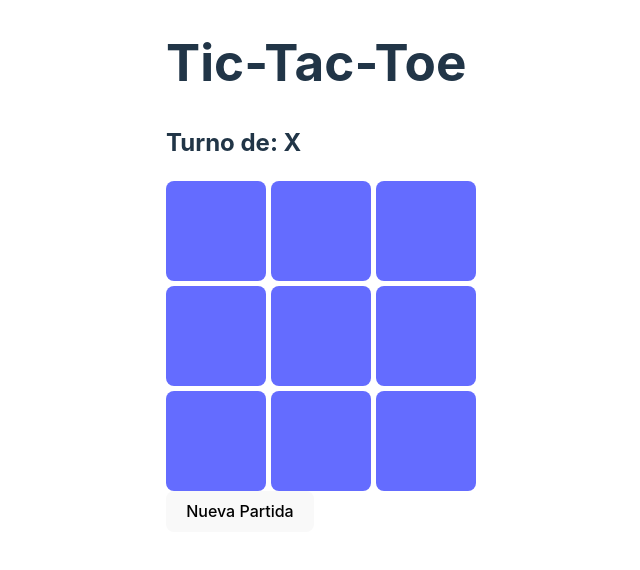
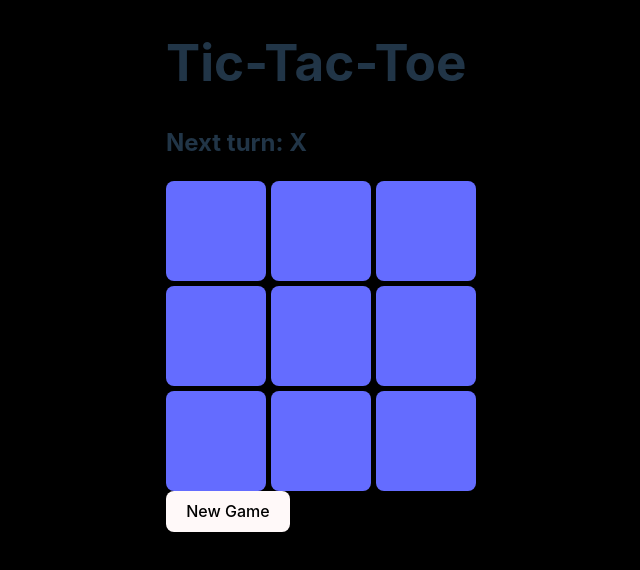
Before and after one commit to FECEANMA/Avance-del-Proyecto, a React (Vite) app in the folder Tic-Tac-Toe-(Tres-en-Raya)/: page / in a window 1280 px wide. Shown: the top 570 px of the page, without its empty margins (319-959 px from the left). Built offline with nearby package versions, Linux system fonts and the light colour scheme.

Commit message:
Add files via upload

```diff
--- a/Tic-Tac-Toe-(Tres-en-Raya)/package.json
+++ b/Tic-Tac-Toe-(Tres-en-Raya)/package.json
@@ -24,6 +24,6 @@
     "globals": "^15.9.0",
     "typescript": "^5.5.3",
     "typescript-eslint": "^8.7.0",
-    "vite": "^5.4.8"
+    "vite": "^5.4.9"
   }
 }
--- a/Tic-Tac-Toe-(Tres-en-Raya)/src/App.tsx
+++ b/Tic-Tac-Toe-(Tres-en-Raya)/src/App.tsx
@@ -1,5 +1,5 @@
 import React from 'react';
-import Juego from './components/juego';
+import Juego from './components/game';
 
 const App: React.FC = () => (
   <div>
--- /dev/null
+++ b/Tic-Tac-Toe-(Tres-en-Raya)/src/components/box.tsx
@@ -0,0 +1,25 @@
+import React from 'react';
+
+interface BoxProps {
+  value: 'X' | 'O' | null;
+  handleClick: () => void;
+}
+
+const Box: React.FC<BoxProps> = ({ value, handleClick }) => {
+  return (
+    <button
+      style={{
+        width: '100px',
+        height: '100px',
+        fontSize: '24px',
+        backgroundColor: '#646cff',
+        cursor: 'pointer'
+      }}
+      onClick={handleClick}
+    >
+      {value}
+    </button>
+  );
+};
+
+export default Box;
--- /dev/null
+++ b/Tic-Tac-Toe-(Tres-en-Raya)/src/components/game.tsx
@@ -0,0 +1,60 @@
+import React, { useState } from 'react';
+import Grid from './grid';
+
+type Player = 'X' | 'O' | null;
+
+const Game: React.FC = () => {
+  const [board, setBoard] = useState<Array<Player>>(Array(9).fill(null));
+  const [turn, setTurn] = useState<Player>('X');
+
+  const handleClick = (index: number) => {
+    const newBoard = [...board];
+
+    if (newBoard[index] || calculateWinner(newBoard)) {
+      return;
+    }
+
+    newBoard[index] = turn;
+    setBoard(newBoard);
+    setTurn(turn === 'X' ? 'O' : 'X');
+  };
+
+  const calculateWinner = (board: Array<Player>): Player => {
+    const winningCombinations = [
+      [0, 1, 2],
+      [3, 4, 5],
+      [6, 7, 8],
+      [0, 3, 6],
+      [1, 4, 7],
+      [2, 5, 8],
+      [0, 4, 8],
+      [2, 4, 6],
+    ];
+
+    for (let combination of winningCombinations) {
+      const [a, b, c] = combination;
+      if (board[a] && board[a] === board[b] && board[a] === board[c]) {
+        return board[a];
+      }
+    }
+    return null;
+  };
+
+  const newGame = () => {
+    setBoard(Array(9).fill(null));
+    setTurn('X');
+  };
+
+  const winner = calculateWinner(board);
+  const gameStatus = winner ? `Winner: ${winner}` : `Next turn: ${turn}`;
+
+  return (
+    <div>
+      <h2>{gameStatus}</h2>
+      <Grid board={board} handleClick={handleClick} />
+      <button onClick={newGame}>New Game</button>
+    </div>
+  );
+};
+
+export default Game;
--- /dev/null
+++ b/Tic-Tac-Toe-(Tres-en-Raya)/src/components/grid.tsx
@@ -0,0 +1,19 @@
+import React from 'react';
+import Box from './box';
+
+interface GridProps {
+  board: Array<'X' | 'O' | null>;
+  handleClick: (index: number) => void;
+}
+
+const Grid: React.FC<GridProps> = ({ board, handleClick }) => {
+  return (
+    <div style={{ display: 'grid', gridTemplateColumns: 'repeat(3, 100px)', gap: '5px' }}>
+      {board.map((value, index) => (
+        <Box key={index} value={value} handleClick={() => handleClick(index)} />
+      ))}
+    </div>
+  );
+};
+
+export default Grid;
--- a/Tic-Tac-Toe-(Tres-en-Raya)/src/index.css
+++ b/Tic-Tac-Toe-(Tres-en-Raya)/src/index.css
@@ -59,12 +59,12 @@ button:focus-visible {
 @media (prefers-color-scheme: light) {
   :root {
     color: #213547;
-    background-color: #ffffff;
+    background-color: #000000;
   }
   a:hover {
     color: #747bff;
   }
   button {
-    background-color: #f9f9f9;
+    background-color: #fff9f9;
   }
 }
```
Also changed, not shown: 1 other file (tests, documents, lock files or other folders).
